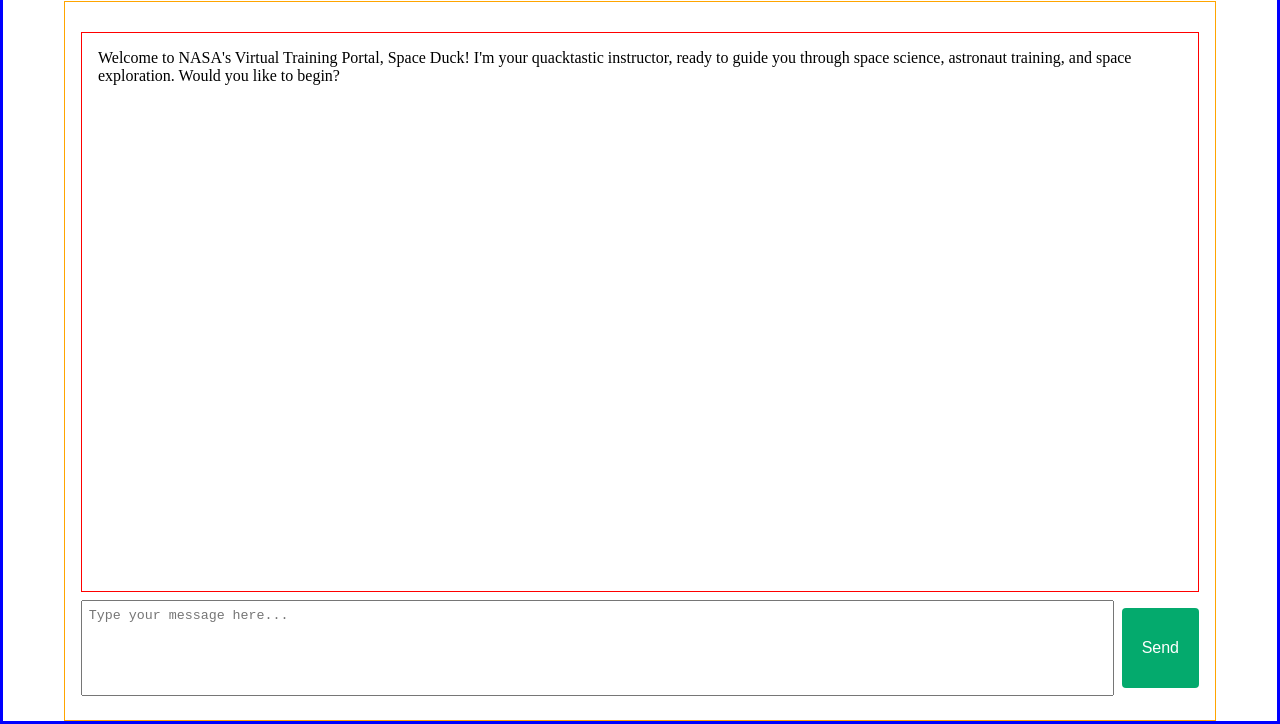
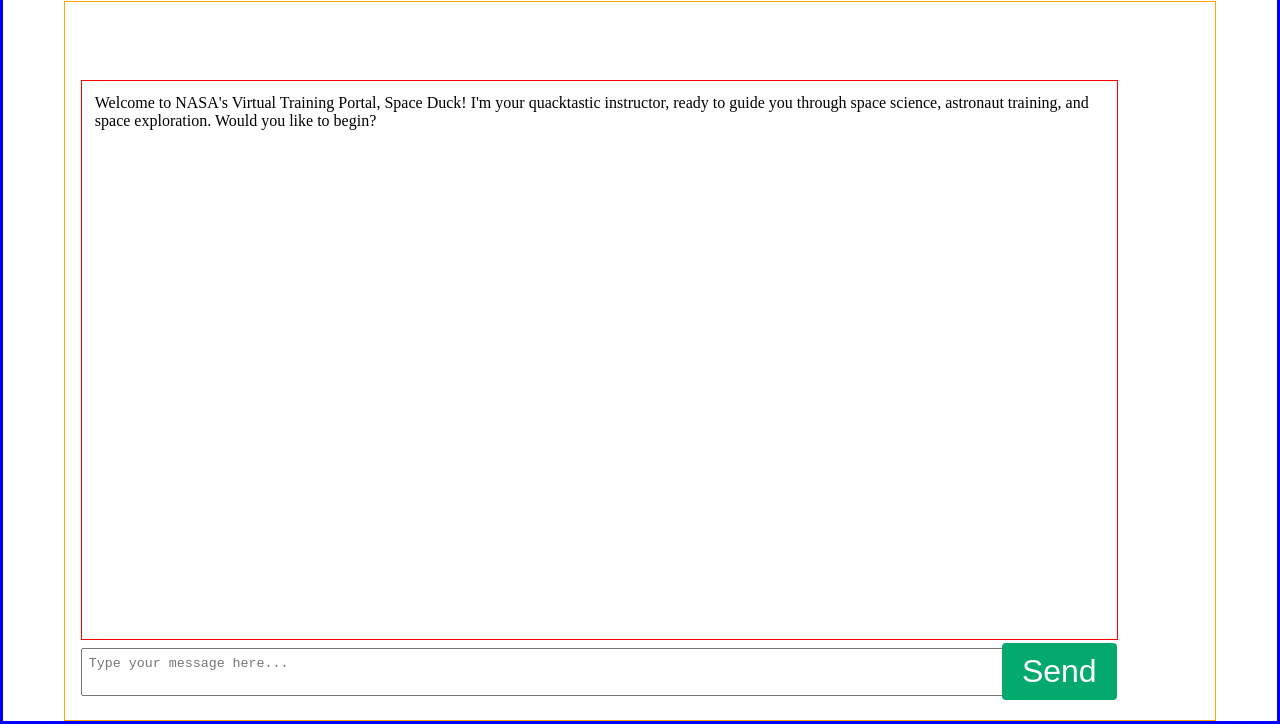
Before and after one commit to Barthmalemew/SpaceDuck, a website: page webapp/public/index.html in a window 1280 px wide. Shown: the part 82-806 px from the top of the page. Drawn offline with Linux system fonts and the light colour scheme.

Commit message:
fiexed elements

```diff
--- a/webapp/public/styles.css
+++ b/webapp/public/styles.css
@@ -29,18 +29,21 @@ div.chat-messages {
     flex-direction: column;
     height: 70vh; /* Fixed height */
     overflow-y: auto;
-    padding: 1em;
+    padding: 1vw;
     box-sizing: border-box;
+    max-width:81vw;
 }
 
 /* Input container fixed height */
 div.chat-input-container {
     margin: 1em 0;
     width: 100%;
-    height: 10vh; /* Fixed height */
+    height: 4vh; /* Fixed height */
     display: flex;
     align-items: center;
     box-sizing: border-box;
+    position:relative;
+
 }
 
 /* Textarea fixed, no resizing */
@@ -57,8 +60,10 @@ textarea {
     border: none;
     color: white;
     padding: 10px 20px;
-    font-size: 1em;
+    font-size: 2em;
     border-radius: 4px;
-    margin-left: 0.5em;
-    height: 100%; /* Match the height of the input container */
+
+    position:relative;
+    right:10.3vh;
+     /* Match the height of the input container */
 }
```
